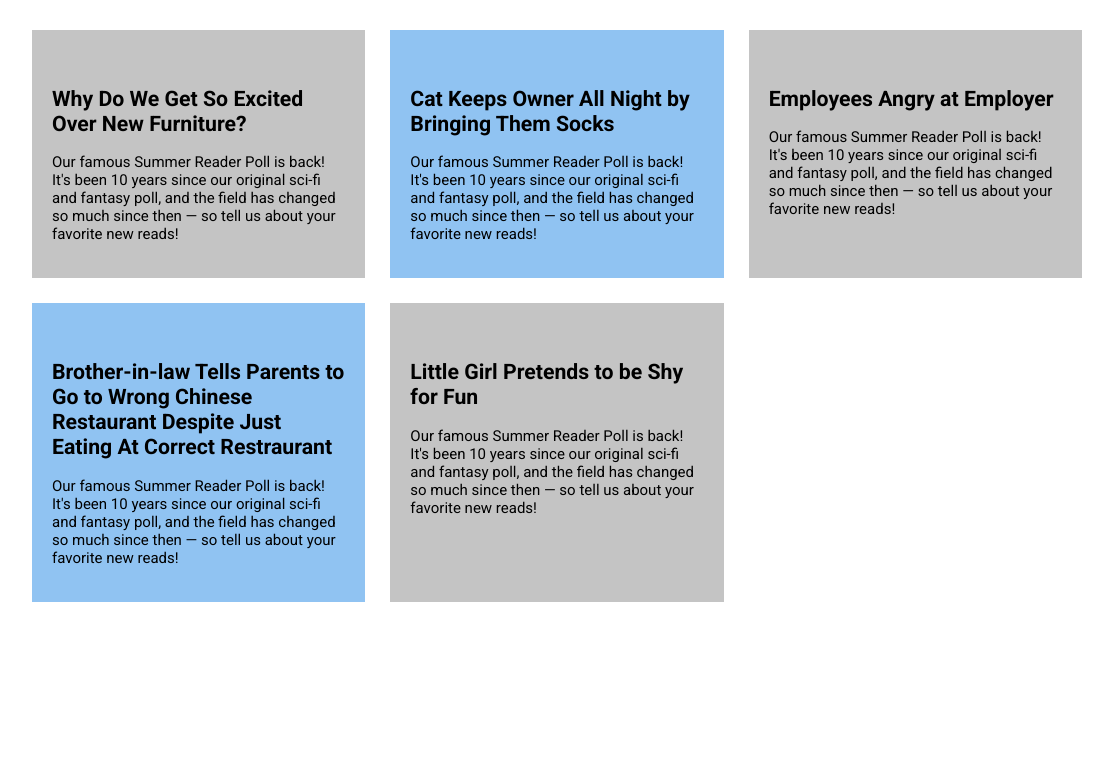
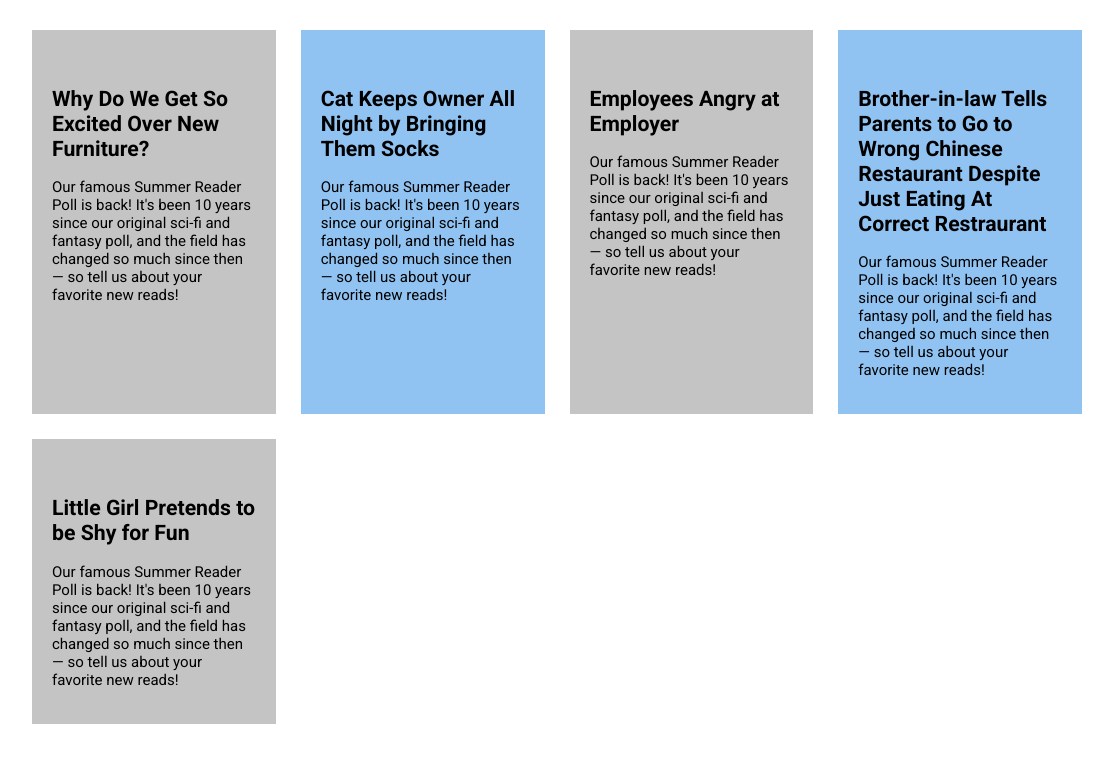
Before and after one commit to RyanRiebau/cpst-342-week-3, a plain HTML site: page index.html in a window 1536 px wide. Shown: the whole page, without its empty margins (211-1324 px from the left). Drawn offline with Linux system fonts and the light colour scheme.

Commit message:
2022 design changes
Tablet columns increased from 2 to 3

Desktop column increased from 3 to 4

```diff
--- a/assets/css/style.css
+++ b/assets/css/style.css
@@ -52,7 +52,7 @@ body {
 /* Tablet and up */
 @media (min-width: 768px) {
   .stories {
-    grid-template-columns: 1fr 1fr;
+    grid-template-columns: 1fr 1fr 1fr;
     gap: 25px;
     max-width: calc(2 * 290px);
   }
@@ -61,7 +61,7 @@ body {
 /* Desktop and up */
 @media (min-width: 1440px) {
   .stories {
-    grid-template-columns: 1fr 1fr 1fr;
+    grid-template-columns: 1fr 1fr 1fr 1fr;
     max-width: calc(3 * 350px);
   }
 
```
